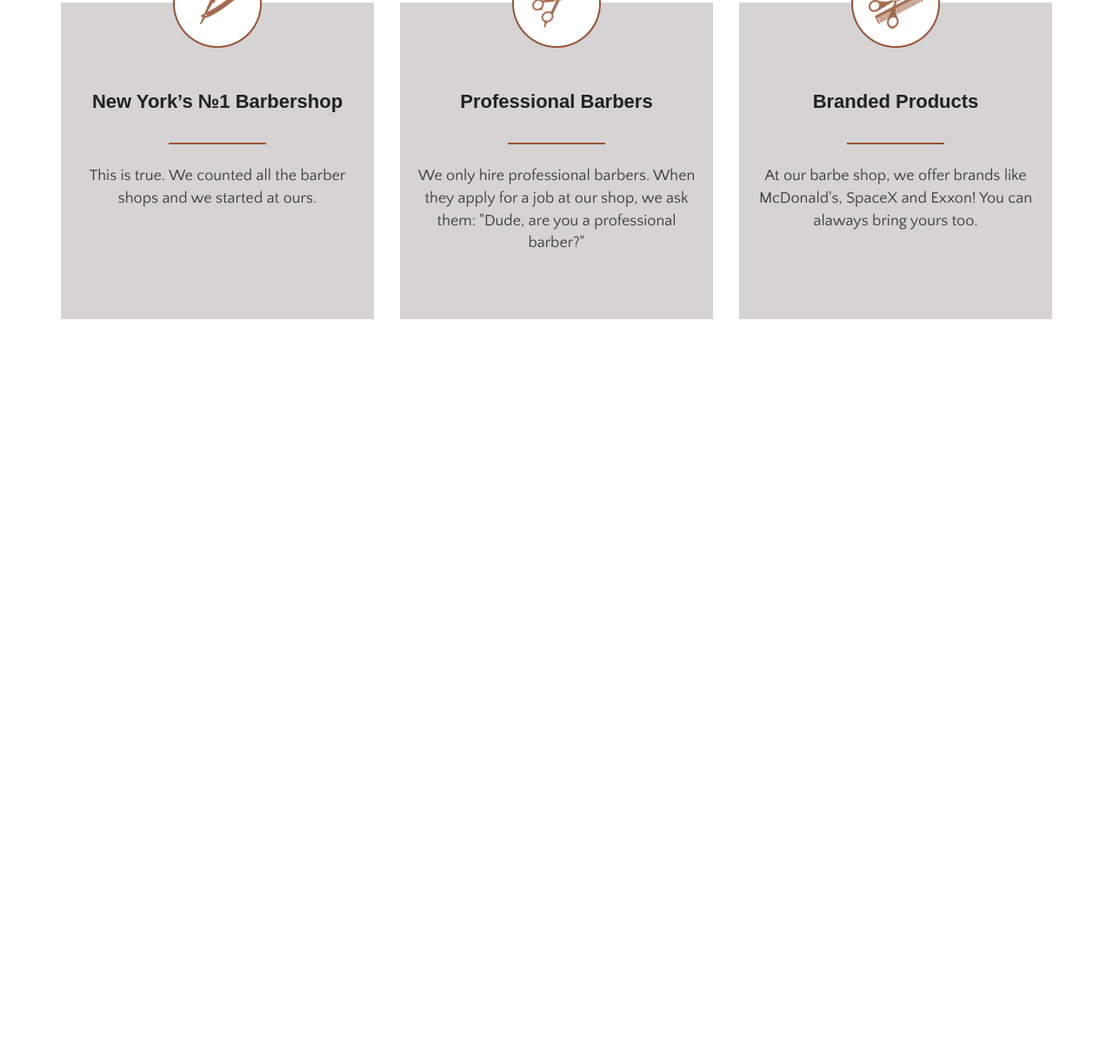
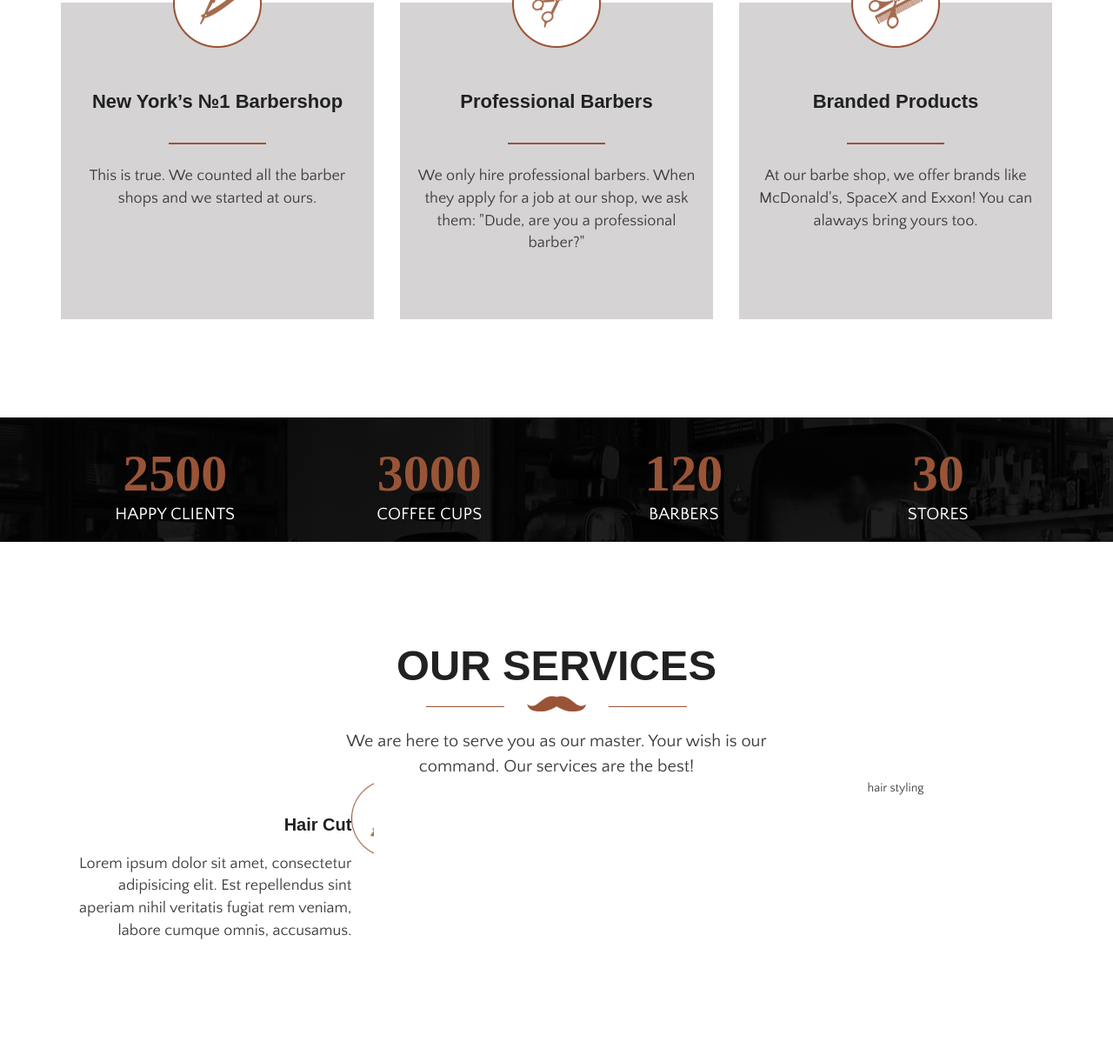
Before and after one commit to serhiicss/barber, a website with bundled scripts: page app/index.html in a window 1280 px wide. Shown: the part 1089-2302 px from the top of the page at 87% size. Before the commit the page ends 1569 px from the top, so only its background shows below. Built offline with nearby package versions, Linux system fonts and the light colour scheme; a web font is replaced by a local one.

Commit message:
working on

```diff
--- a/app/index.html
+++ b/app/index.html
@@ -129,6 +129,65 @@
 
 	</section><!-- about-us -->
 
+	<section class="numbers">
+		<div class="container">
+			<div class="row">
+
+				<div class="col-sm-6 col-md-3">
+					<div class="numbers-count">2500</div>
+					<div class="numbers-text">Happy Clients</div>
+				</div>
+
+				<div class="col-sm-6 col-md-3">
+					<div class="numbers-count">3000</div>
+					<div class="numbers-text">Coffee cups</div>
+				</div>
+
+				<div class="col-sm-6 col-md-3">
+					<div class="numbers-count">120</div>
+					<div class="numbers-text">Barbers</div>
+				</div>
+
+				<div class="col-sm-6 col-md-3">
+					<div class="numbers-count">30</div>
+					<div class="numbers-text">Stores</div>
+				</div>
+
+			</div><!-- container -->
+		</div><!-- row -->
+	</section><!-- numbers -->
+
+	<section class="our-services">
+
+		<div class="section-intro">
+
+			<h2>Our services</h2>
+			<div class="mustache"></div>
+			<div class="intro-text">We are here to serve you as our master. Your wish is our command. Our services are the best!</div>
+		</div>
+
+		<div class="our-services-wrapper">
+			<div class="container">
+				<div class="row">
+
+					<div class="col-md-4">
+						<div class="service-wrapper">
+							<div class="service-text align-right">
+								<h4>Hair Cut</h4>
+								<p>Lorem ipsum dolor sit amet, consectetur adipisicing elit. Est repellendus sint aperiam nihil veritatis fugiat rem veniam, labore cumque omnis, accusamus.</p>
+							</div>
+							<div class="service-icon"></div>
+						</div>
+					</div>
+
+					<div class="col-md-4 col-md-push-4">hair styling</div>
+
+				</div><!-- row -->
+			</div><!-- container -->
+		</div><!-- our-services-wrapper -->
+
+	</section><!-- section-intro -->
+
 	<link rel="stylesheet" href="css/styles.css">
 	<script
 	src="https://code.jquery.com/jquery-3.2.1.min.js"
--- a/sass/base/_base.sass
+++ b/sass/base/_base.sass
@@ -19,6 +19,8 @@ img
 
 .hidden
 	display: none
+.align-right
+	text-align: right
 
 header,
 section
--- a/sass/base/_typography.sass
+++ b/sass/base/_typography.sass
@@ -15,7 +15,7 @@ body, input, select, textarea
 body
 	background: #fff
 
-h1, h2, h3, h4
+h1, h2, h3, h4, h5, h6
 	font-weight: bold
 	line-height: 1.25
 	margin: 1.75em 0 0.75em
@@ -43,6 +43,9 @@ h3
 	font-size: 2.2rem
 	// white-space: nowrap
 
+h4
+	font-size: 2rem
+
 
 /* When an h2 is directly after an h1 */
 
--- a/sass/layouts/_main.sass
+++ b/sass/layouts/_main.sass
@@ -60,3 +60,38 @@
 		height: 2px
 		width: 8em
 		background-color: $color-accent
+
+
+// ----------------------------
+// Numbers
+// ----------------------------
+.numbers
+	padding: 2.2em 0 1.2em 0
+	background-image: linear-gradient(rgba(0, 0, 0, 0.88), rgba(0, 0, 0, 0.88)), url(../img/numbers-bg.jpg)
+	text-transform: uppercase
+.numbers-count
+	font-family: $font-secondary
+	font-size: 6rem
+	line-height: 1.1
+	font-weight: bold
+	color: $color-accent
+.numbers-text
+	color: #fff
+	font-size: 2rem
+	@media screen and (max-width: 767px)
+		margin-bottom: 1em
+
+
+// ----------------------------
+// Our Services
+// ----------------------------
+.our-services
+	// background-image: url(../img/our-services-bg.jpg)
+	background-size: cover
+
+.service-wrapper
+	display: flex
+[class^="service-icon"]
+	width: 90px
+	height: 90px
+	background-image: url(../img/service-1.png)
```
Also changed, not shown: app/css/styles.css, app/img/numbers-bg.jpg (added), app/img/our-services-bg.jpg (added), app/img/service-1.png (added), app/img/service-2.png (added), app/img/service-3.png (added), app/img/service-4.png (added).
